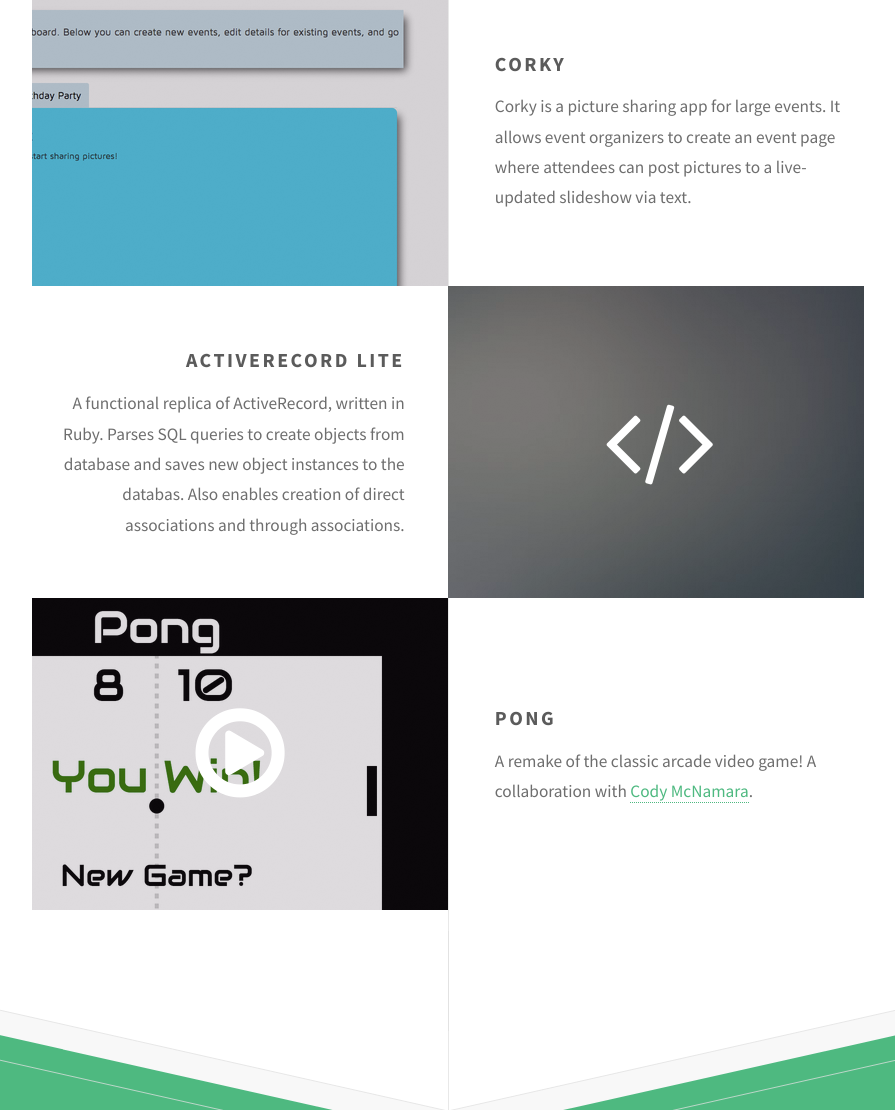
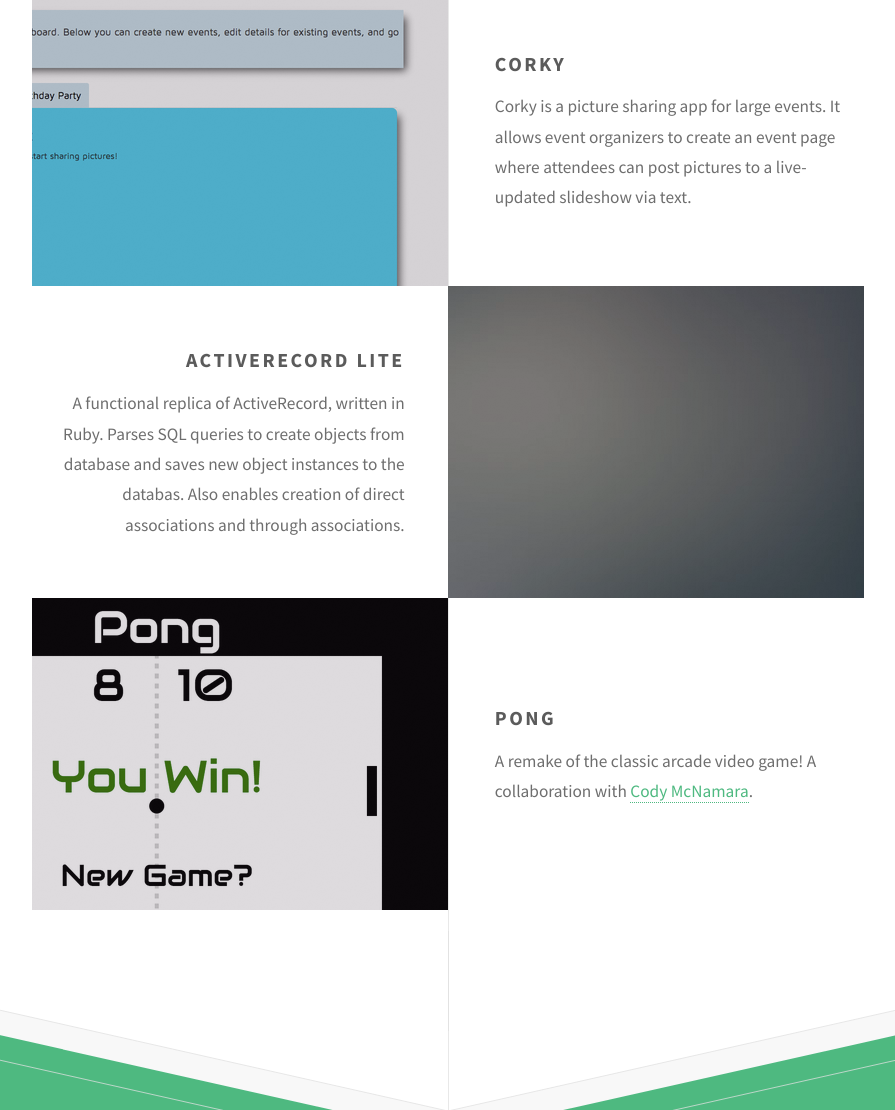
Before and after one commit to ladyd252/ladyd252.github.io, a plain HTML site: page index.html in a window 1280 px wide. Shown: the part 851-1961 px from the top of the page, without its empty margins (192-1087 px from the left). Drawn offline with Linux system fonts and the light colour scheme.

Commit message:
Updated 'index.html' via CloudCannon

```diff
--- a/index.html
+++ b/index.html
@@ -41,11 +41,11 @@
 						<div class="content editable"><h3>Corky</h3><p>Corky is a picture sharing app for large events. It allows event organizers to create an event page where attendees can post pictures to a live-updated slideshow&nbsp;via text.</p></div>
 					</section>
 					<section class="feature right">
-						<a href="https://github.com/ladyd252/ActiveRecordLite" class="image icon fa-code"><img src="images/pic02.jpg" class="editable" alt="" /></a>
+						<a href="https://github.com/ladyd252/ActiveRecordLite" class="image"><img src="images/pic02.jpg" class="editable" alt="" /></a>
 						<div class="content editable"><h3>ActiveRecord Lite</h3><p>A functional replica of ActiveRecord, written in Ruby. Parses&nbsp;SQL queries&nbsp;to create objects from database and saves&nbsp;new object instances to the databas. Also&nbsp;enables creation of direct associations and through&nbsp;associations.</p></div>
 					</section>
 					<section class="feature left">
-						<a href="http://codymcnamara.github.io/pong/" class="image icon fa-play-circle-o"><img class="editable" src="images/pongshot.png" /></a>
+						<a href="http://codymcnamara.github.io/pong/" class="image"><img class="editable" src="images/pongshot.png" /></a>
 						<div class="content editable"><h3>Pong</h3><p>A remake of the classic arcade video game! A collaboration with <a href="http://www.codymcnamara.com/">Cody McNamara</a>.</p></div>
 					</section>
 				</div>
```
